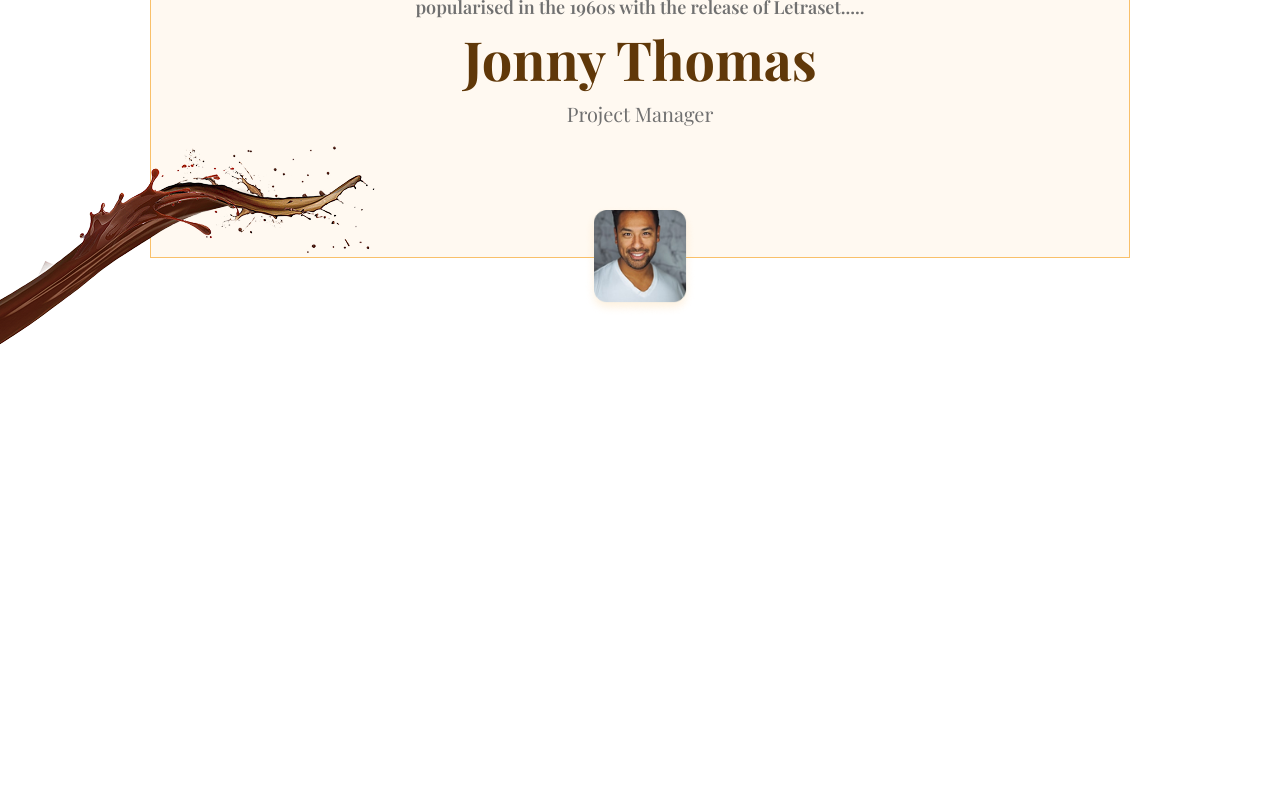
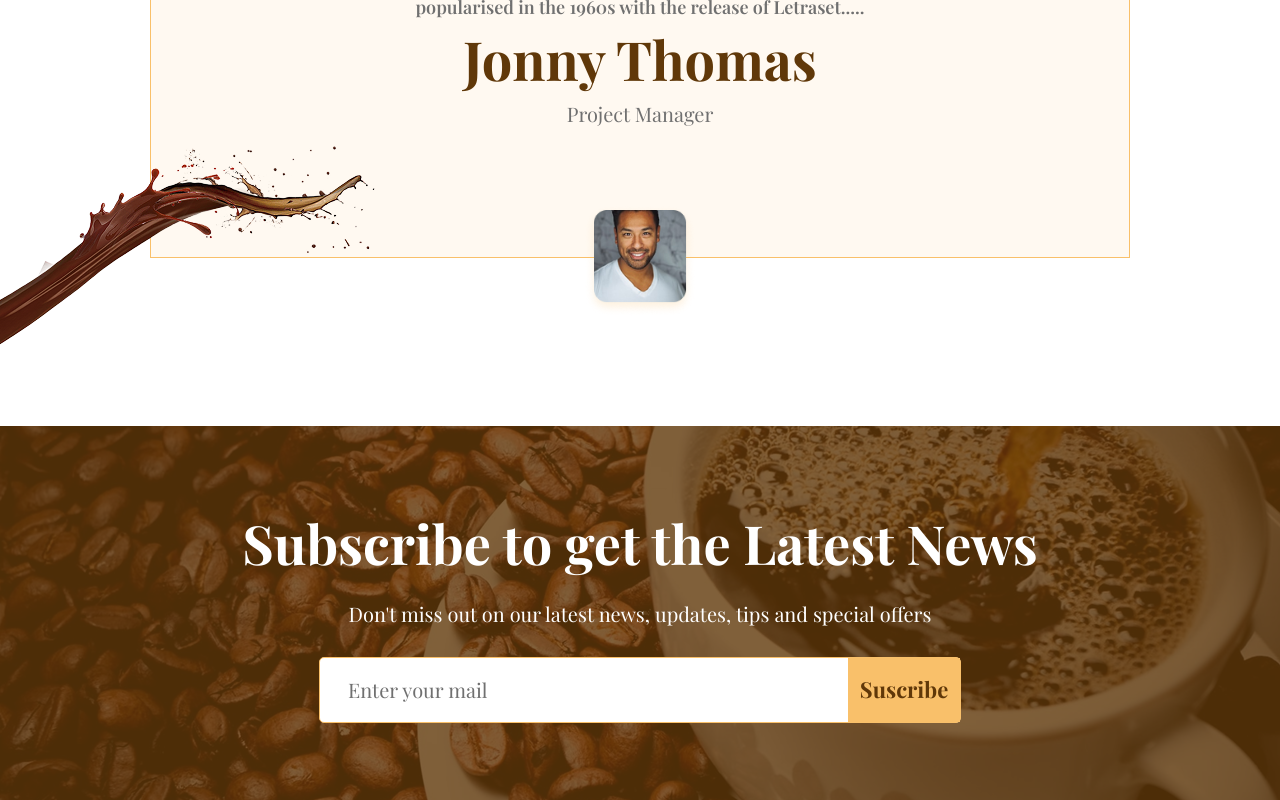
Before and after one commit to codexmish/-Bean-SceneN, a Next.js app: page / in a window 1280 px wide. Shown: the part 3939-4739 px from the top of the page. Before the commit the page ends 4365 px from the top, so only its background shows below. Built offline with nearby package versions, Linux system fonts and the light colour scheme; a web font is replaced by a local one.

Commit message:
subscribe section added

```diff
--- a/src/app/components/Discover.jsx
+++ b/src/app/components/Discover.jsx
@@ -23,7 +23,7 @@ const Discover = () => {
             </div>
           </div>
           <div className="right w-full lg:w-[500px]">
-            <Image src={beanMug} alt="BeanMug"/>
+            <Image src={beanMug} alt="BeanMug" />
           </div>
         </div>
       </section>
--- a/src/app/components/Enjoy.jsx
+++ b/src/app/components/Enjoy.jsx
@@ -1,9 +1,9 @@
 import React from "react";
 import blast from "../images/coffee_blast.png";
 import capachino from "../images/capachino.png";
-import latte from '../images/latte.png'
-import macchito from '../images/macchiato.png'
-import expresso from '../images/expresso.png'
+import latte from "../images/latte.png";
+import macchito from "../images/macchiato.png";
+import expresso from "../images/expresso.png";
 import CommonHead from "./common/CommonHead";
 import CommonProduct from "./common/CommonProduct";
 import Image from "next/image";
--- a/src/app/components/Feedback.jsx
+++ b/src/app/components/Feedback.jsx
@@ -3,7 +3,7 @@ import CommonHead from "./common/CommonHead";
 import CommonFeedback from "./common/CommonFeedback";
 import person from "../images/person.png";
 import leftBlast from "../images/bottom-left-blast.png";
-import rightBlast from '../images/coffee_blast_right.png'
+import rightBlast from "../images/coffee_blast_right.png";
 import Image from "next/image";
 
 const Feedback = () => {
--- /dev/null
+++ b/src/app/components/Subscribe.jsx
@@ -0,0 +1,35 @@
+import React from "react";
+import bgImg from "../images/subBg.png";
+
+const Subscribe = () => {
+  return (
+    <>
+      <section
+        className="main w-full h-[374px] bg-cover bg-top flex items-center relative px-6 lg:px-o"
+        style={{ backgroundImage: `url(${bgImg.src})` }}
+      >
+        <div className="container flex flex-col items-center text-center">
+          <h1 className="text-[18px] lg:text-[54px] text-white font-bold font-playfair">
+            Subscribe to get the Latest News
+          </h1>
+          <p className="text-sm lg:text-[20px] text-white font-normal font-playfair mt-4 mb-7">
+            Don't miss out on our latest news, updates, tips and special offers
+          </p>
+
+          <div className="w-full lg:w-[642px] h-[50px] lg:h-[66px] border border-theme rounded-[5px] flex items-center bg-white">
+            <input
+              className="border-none outline-none w-full pl-7 py-4 text-black placeholder:text-secoundary-text text-sm lg:text-[20px] font-normal font-playfair"
+              type="text"
+              placeholder="Enter your mail"
+            />
+            <button className="w-[100px] lg:w-[137px] h-full bg-theme text-sm lg:text-[22px] text-cofee font-bold font-playfair">
+              Suscribe
+            </button>
+          </div>
+        </div>
+      </section>
+    </>
+  );
+};
+
+export default Subscribe;
--- a/src/app/page.js
+++ b/src/app/page.js
@@ -5,6 +5,7 @@ import Enjoy from './components/Enjoy'
 import Different from './components/Different'
 import Chance from './components/Chance'
 import Feedback from './components/Feedback'
+import Subscribe from './components/Subscribe'
 
 const page = () => {
   return (
@@ -15,6 +16,7 @@ const page = () => {
     <Different/>
     <Chance/>
     <Feedback/>
+    <Subscribe/>
 
     </>
   )
```
Also changed, not shown: src/app/components/Chance.jsx (line endings or trailing spaces), src/app/images/subBg.png (added).
